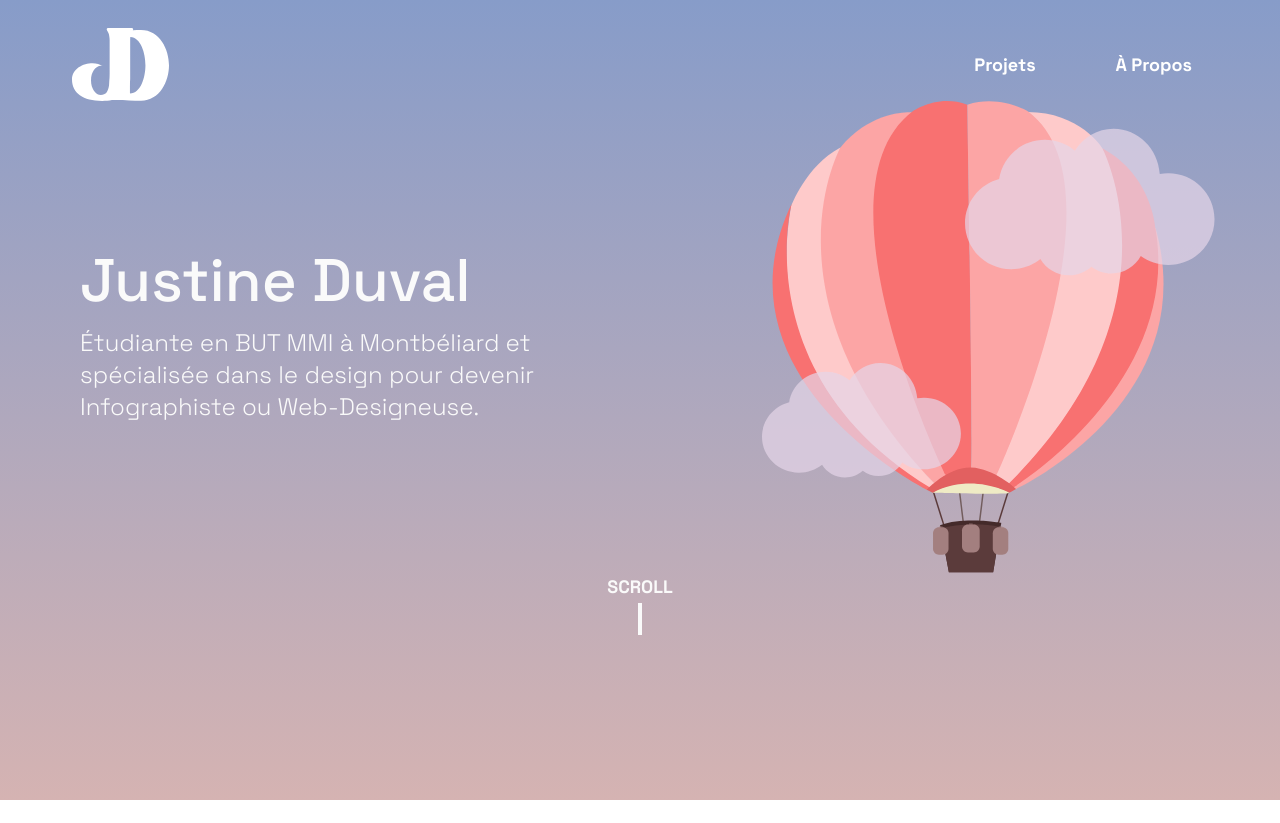
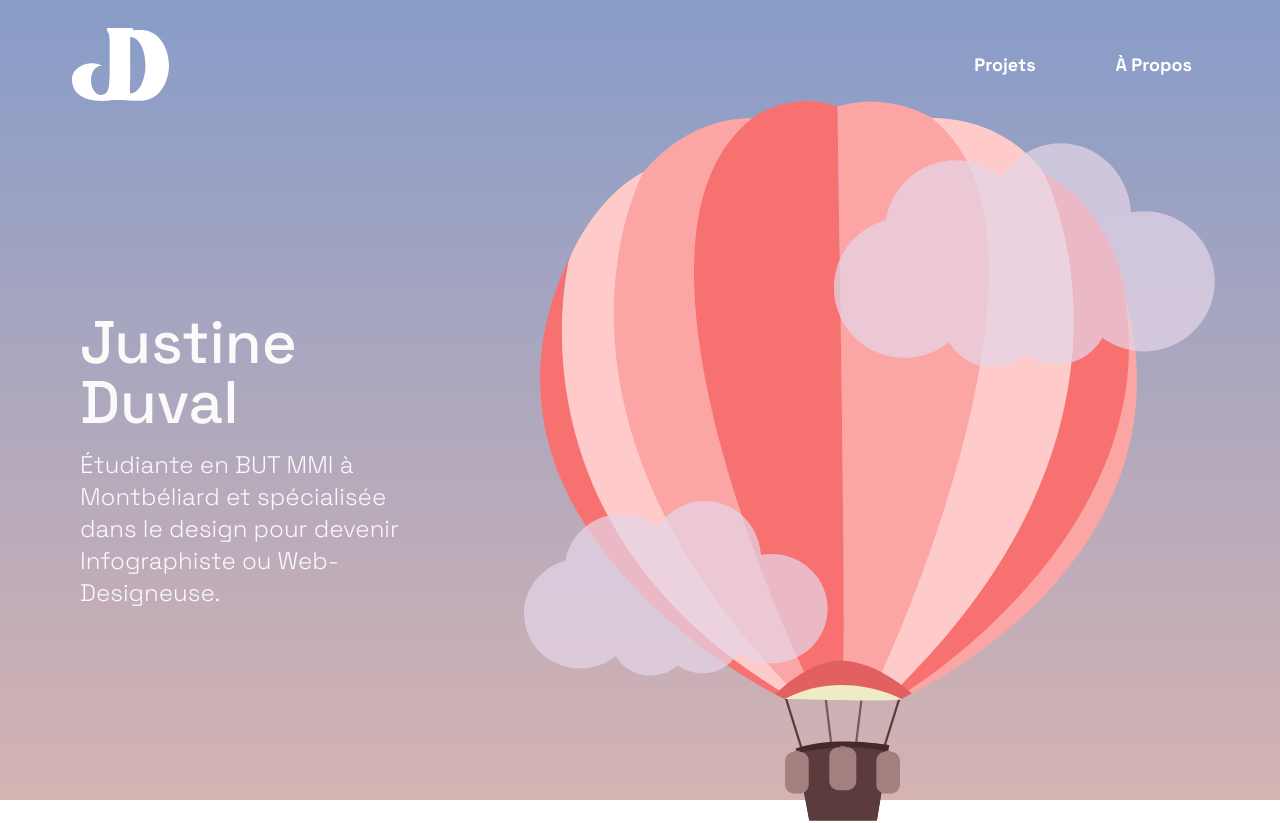
Before and after one commit to duval-justine/Portfolio_Justine_Duval, a Vue app: page / in a window 1280 px wide. Shown: the top 823 px of the page. Built offline with nearby package versions, Linux system fonts and the light colour scheme.

Commit message:
Changement de paramètre sur la mongolfiere

```diff
--- a/src/views/AccueilView.vue
+++ b/src/views/AccueilView.vue
@@ -7,7 +7,7 @@
         <p class="font-space-grotesk font-light text-2xl text-Extended/red/50 ml-20">Étudiante en BUT MMI à Montbéliard
           et spécialisée dans le design pour devenir Infographiste ou Web-Designeuse.</p>
       </div>
-      <MongolfiereNuages id="mongolfiere" class="float-right mr-10 z-20 max-width: 100% h-auto relative" />
+      <MongolfiereNuages id="mongolfiere" class="float-right mr-10 z-20 w-full h-full object-contain relative " />
     </div>
     <div class="flex flex-col items-center gap-4">
       <RouterLink class="font-space-grotesk font-bold text-sm text-Extended/red/50 lg:text-lg lg:" to="/">
```
